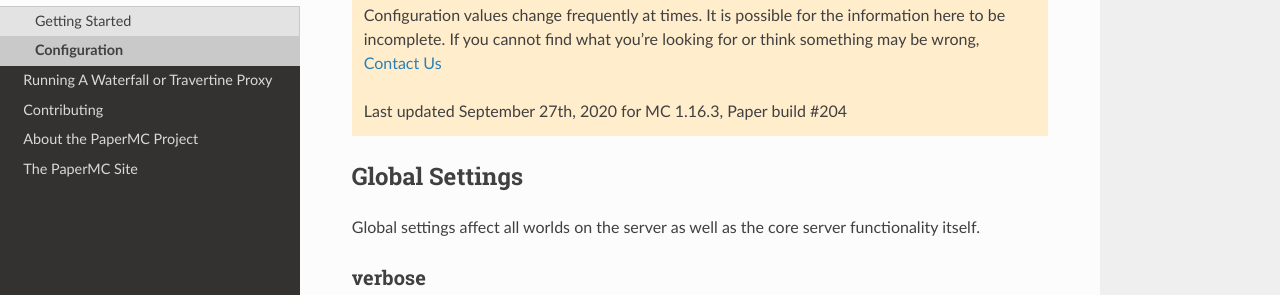
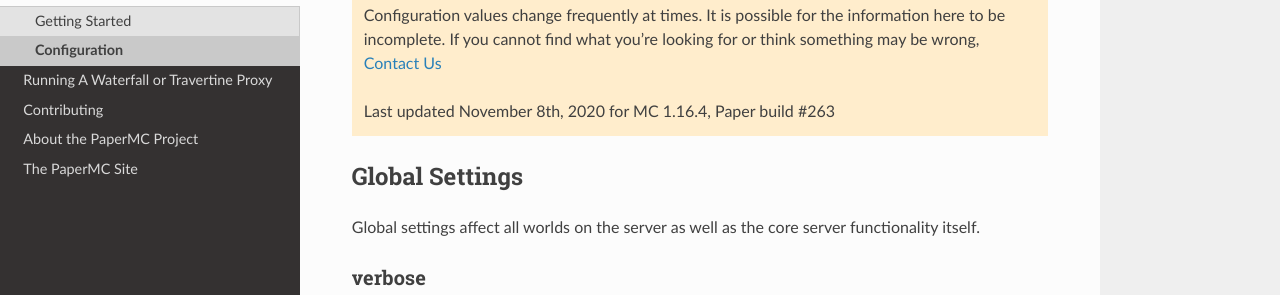
Before and after one commit to PaperMC/PaperDocs, a Sphinx documentation site: the page built from source/server/configuration.rst, in a window 1280 px wide and 900 px high, scrolled down 305 px. Shown: the part 156-451 px from the top of the window. Built offline with Sphinx 7.4.7 and the Read the Docs theme 2.0.0, drawn with Linux system fonts in a browser that asks for light colours.

Commit message:
Update configuration.rst
Updated the last updated date...
who knew this existed..
I sure didn't even see it 🤣

```diff
--- a/source/server/configuration.rst
+++ b/source/server/configuration.rst
@@ -20,7 +20,7 @@
     information here to be incomplete. If you cannot find what you're looking for
     or think something may be wrong, :doc:`../about/contact`
 
-    Last updated September 27th, 2020 for MC 1.16.3, Paper build #204
+    Last updated November 8th, 2020 for MC 1.16.4, Paper build #263
 
 Global Settings
 ===============
```
